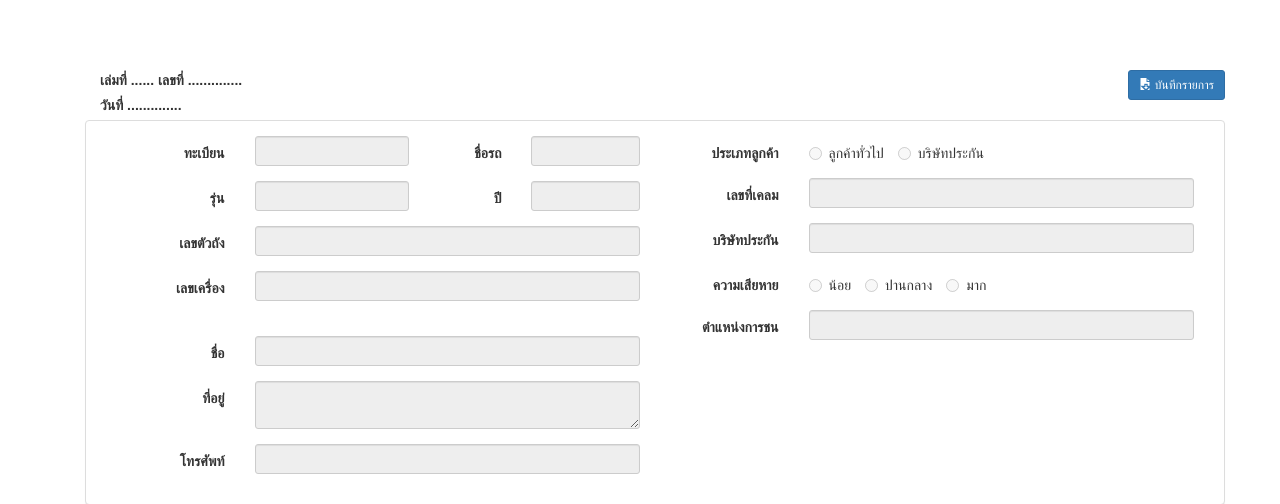
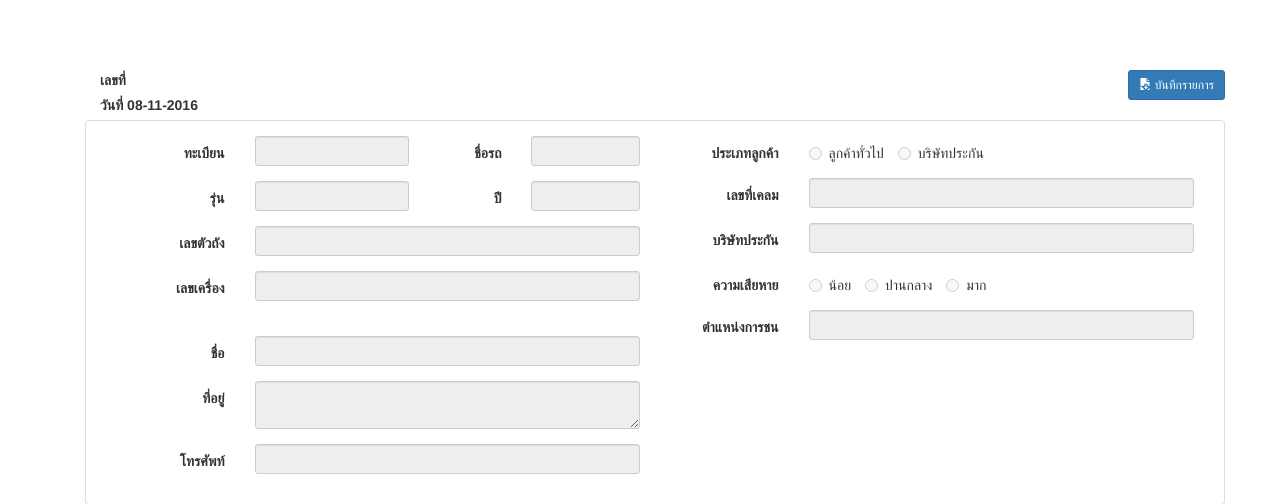
Before and after one commit to Chirawat/garage-2-0, a Yii app: template views/Quotation/edit.php in a window 1280 px wide. Shown: the top 504 px of the page. Run offline with PHP 8.4 and a stand-in for Yii, Linux system fonts and the light colour scheme; the template is opened without the code that fills it, so the values that code supplies are empty; some libraries are stand-ins or nearby versions.

Commit message:
implement quotation id

```diff
--- a/controllers/QuotationController.php
+++ b/controllers/QuotationController.php
@@ -268,6 +268,7 @@ class QuotationController extends Controller
 
             'dateLists' => $dateLists,
             'dateIndex' => $dateIndex,
+            'quotationId' => $quotation->quotation_id,
         ]);
     }
 
@@ -312,6 +313,8 @@ class QuotationController extends Controller
             'partDescriptionModel' => $partDescriptionModel,
             'sumPart' => $sumPart,
             'numRow' => $numRow,
+
+            'quotationId' => $quotation->quotation_id,
         ]);
     }
 
--- a/views/Quotation/edit.php
+++ b/views/Quotation/edit.php
@@ -71,8 +71,8 @@ $this->title = "แก้ไขใบเสนอราคา";
 </div><!-- /.modal -->
 <div class="container">
     <div class="col-sm-6">
-        <label>เล่มที่ ...... เลขที่ ..............</label><br>
-        <label>วันที่ ..............</label>
+        <label>เลขที่ <?=$quotationId?></label><br>
+        <label>วันที่ <?=date('d-m-Y')?></label>
     </div>
     <div class="form-group pull-right">
         <a id="btn-edit-save" class="btn btn-primary btn-sm">
--- a/views/Quotation/index.php
+++ b/views/Quotation/index.php
@@ -71,8 +71,8 @@ $this->title = "ใบเสนอราคา";
 </div><!-- /.modal -->
 <div class="container">
     <div class="col-sm-6">
-        <label>เล่มที่ ...... เลขที่ ..............</label><br>
-        <label>วันที่ ..............</label>
+        <label>เลขที่ <?=$quotationId?></label><br>
+        <label>วันที่ <?=date('d-m-Y')?></label>
     </div>
     <div class="form-group pull-right">
         <a href="<?=Url::to(['quotation/search'])?>" class="btn btn-primary btn-sm">
--- a/views/Quotation/view.php
+++ b/views/Quotation/view.php
@@ -13,8 +13,8 @@ $this->title = "ใบเสนอราคา";
 ?>
 <div class="container">
         <div class="col-sm-6">
-            <label>เล่มที่ ...... เลขที่ ..............</label><br>
-            <label>วันที่ ..............</label>
+            <label>เลขที่ <?=$quotationId?></label><br>
+            <label>วันที่ <?=date('d-m-Y')?></label>
         </div>
         <div class="form-group pull-right">
             <a href="<?=Url::to(['quotation/edit', 'qid' => $quotation->QID])?>" id="btn-edit" class="btn btn-primary btn-sm">
```
